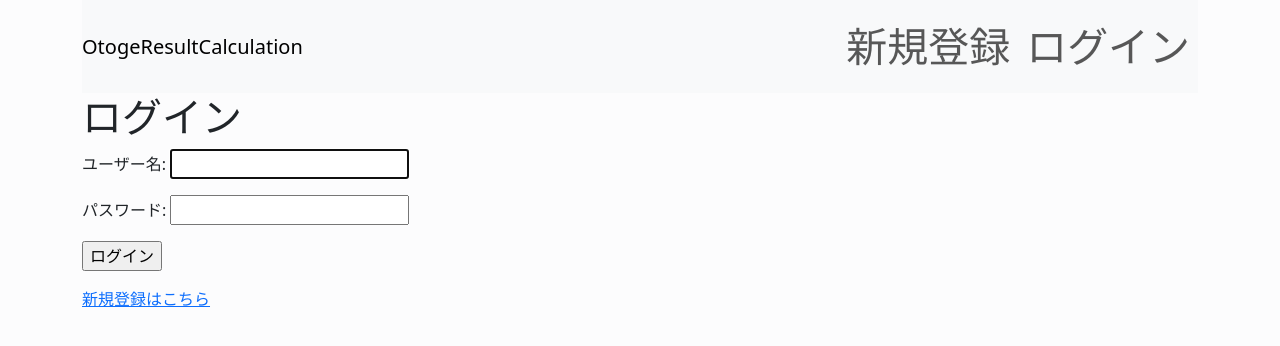
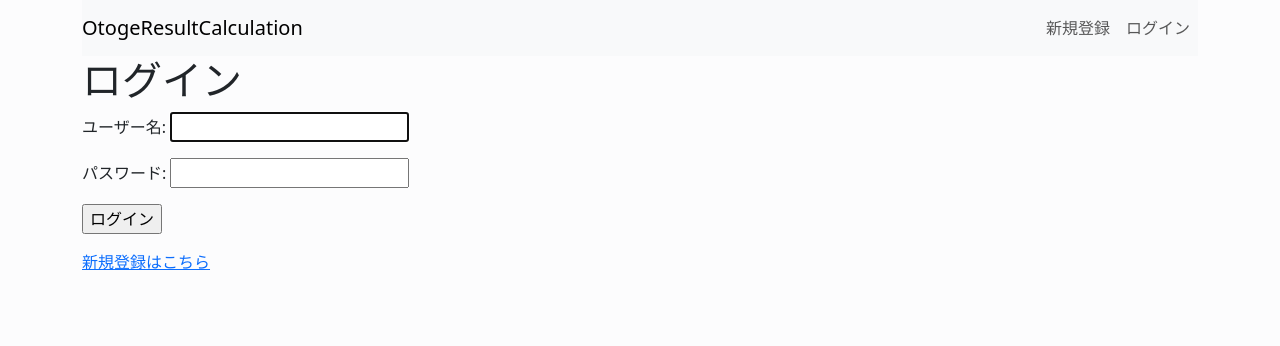
Before and after one commit to yomi8802/ORC, a Django app: page / in a window 1280 px wide. Shown: the top 346 px of the page. Run offline with Django 3.2, Linux system fonts and the light colour scheme.

Commit message:
フォントサイズレスポンシブ対応

```diff
--- a/templates/base.html
+++ b/templates/base.html
@@ -66,8 +66,20 @@
             </nav>
         </div>
         {% else %}
+        <div class="d-none d-sm-block">
             <nav class="navbar navbar-expand navbar-light bg-light">
-            <a class="navbar-brand small" href="{% url 'orc:index' %}">OtogeResultCalculation</a>
+                <a class="navbar-brand" href="{% url 'orc:index' %}">OtogeResultCalculation</a>
+                <div class="collapse navbar-collapse" id="navbarSupportedContent">
+                    <div class="navbar-nav d-flex ms-auto">
+                        <a class="nav-link" href="{% url 'accounts:signup' %}">新規登録</a>
+                        <a class="nav-link" href="{% url 'accounts:login' %}">ログイン</a>
+                    </div>
+                </div>
+            </nav>
+        </div>
+        <div class="d-block d-sm-none">
+            <nav class="navbar navbar-expand navbar-light bg-light">
+                <a class="navbar-brand" href="{% url 'orc:index' %}">OtogeResultCalculation</a>
                 <div class="collapse navbar-collapse" id="navbarSupportedContent">
                     <div class="navbar-nav d-flex ms-auto">
                         <a class="nav-link" href="{% url 'accounts:signup' %}" style="font-size:3.2vw">新規登録</a>
@@ -75,6 +87,7 @@
                     </div>
                 </div>
             </nav>
+        </div>
         {% endif %}
 
         <!-- このblockの中で各templateの記載内容が呼び出される -->
```
Lines whose indentation alone changed are shown as unchanged.
